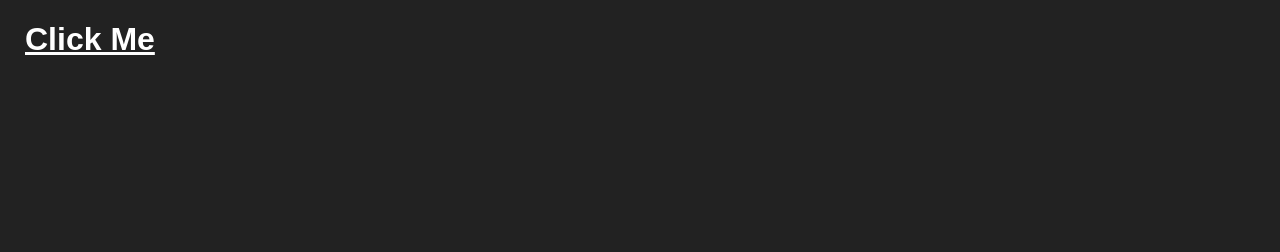
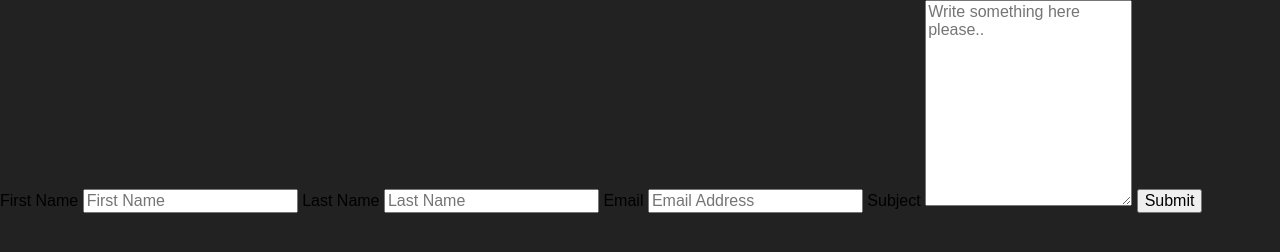
Before and after one commit to JackieMarie/assignment-5_culbreath-jackie, a plain HTML site: page index.html in a window 1280 px wide. Drawn offline with Linux system fonts and the light colour scheme.

Commit message:
create HTML5 form

```diff
--- a/index.html
+++ b/index.html
@@ -4,17 +4,24 @@
     <meta charset="utf-8">
     <title></title>
     <meta name="description" content="">
-
     <link rel="stylesheet" href="css/vendor/normalize.min.css">
     <link rel="stylesheet" href="css/main.css">
 </head>
+
 <body>
-
-  <main>
-    <h1 id="clicker">Click Me</h1>
-  </main>
-
-
+  <div class="container">
+    <form action="/action_page.php">
+      <label for="fname">First Name</label>
+      <input type="text" id="fname" name="firstname" placeholder="First Name">
+      <label for="lname">Last Name</label>
+      <input type="text" id="lname" name="lastname" placeholder="Last Name">
+      <label for="email">Email</label>
+      <input type="email" id="email" name="email" placeholder="Email Address">
+      <label for="subject">Subject</label>
+      <textarea id="subject" name="subject" placeholder="Write something here please.." style="height:200px"></textarea>
+      <input type="submit" value="Submit">
+    </form>
+</div>
     <script src="js/main.js"></script>
 </body>
 </html>
```
